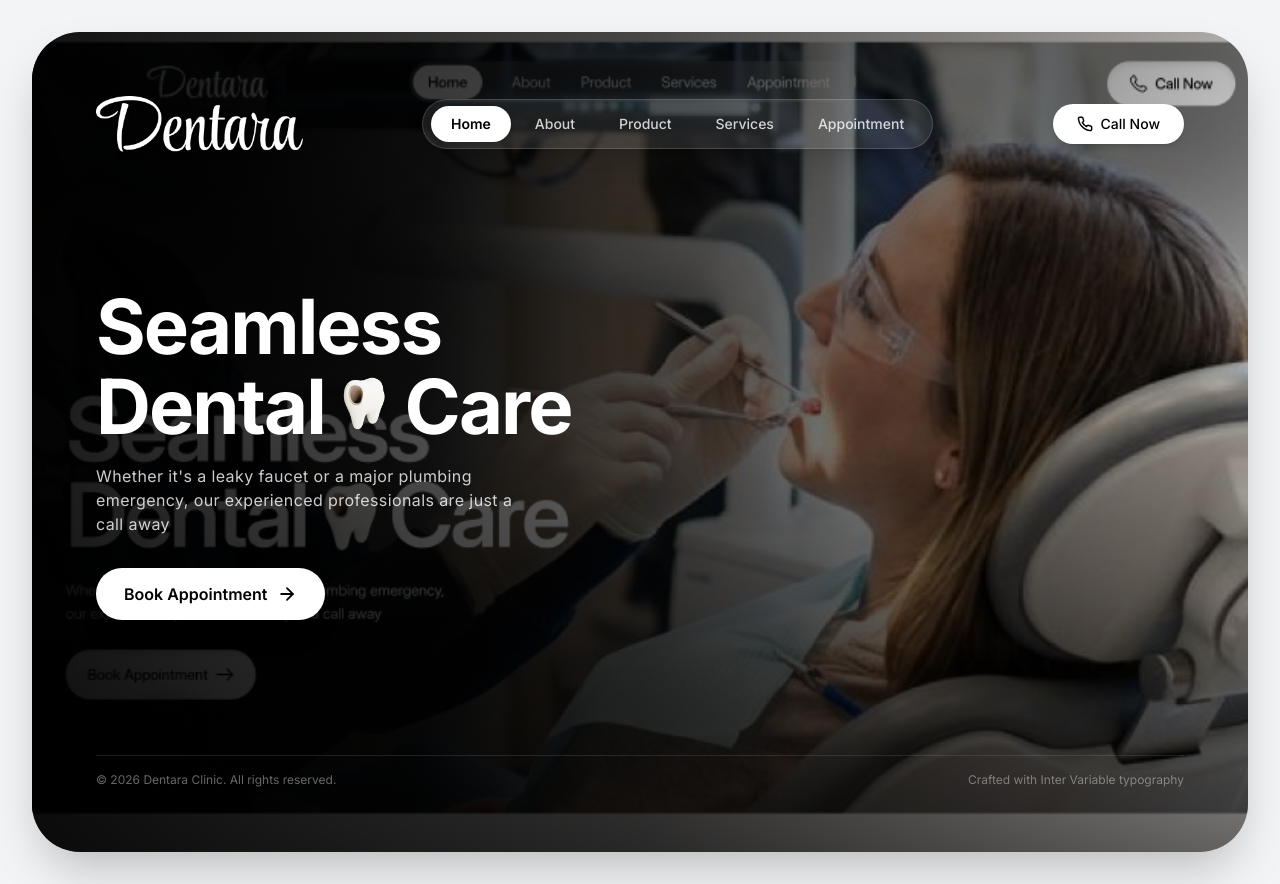
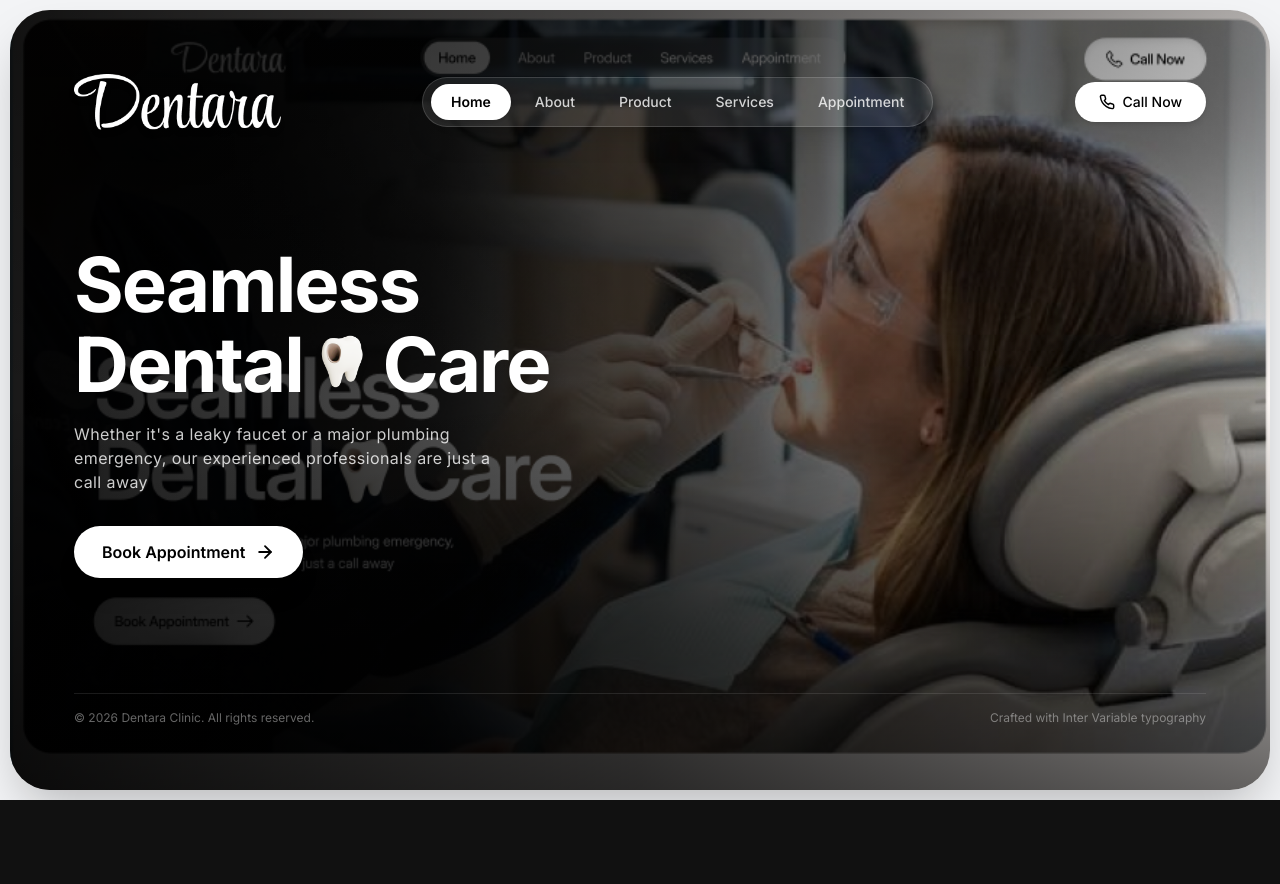
Before and after one commit to Anurag-lakra610/Dentara-, a React (Vite) app: page / in a window 1280 px wide. After the commit the page ends 800 px from the top, so only its background shows below. Built offline with nearby package versions, Linux system fonts and the light colour scheme.

Commit message:
Add src/App.jsx

```diff
--- a/src/App.jsx
+++ b/src/App.jsx
@@ -11,24 +11,25 @@ export default function App() {
   const navItems = ['Home', 'About', 'Product', 'Services', 'Appointment'];
 
   return (
-    <div className="w-full min-h-screen bg-[#f3f4f6] p-3 sm:p-5 md:p-8 flex items-center justify-center font-sans antialiased">
+    /* Outer Screen Container - 10px padding around top, left, right, bottom */
+    <div className="w-full min-h-screen bg-[#f3f4f6] p-[10px] flex items-center justify-center font-sans antialiased">
 
-      {/* Hero Outer Rounded Container - Ditto Copy of Mockup Frame */}
-      <div className="relative w-full max-w-[1380px] min-h-[640px] sm:min-h-[720px] md:min-h-[780px] lg:min-h-[820px] rounded-[32px] sm:rounded-[40px] md:rounded-[48px] overflow-hidden flex flex-col justify-between p-6 sm:p-10 md:p-14 lg:p-16 shadow-2xl">
+      {/* Inner Hero Card - Full Screen Ratio with 10px outer gap */}
+      <div className="relative w-full min-h-[calc(100vh-20px)] rounded-[28px] sm:rounded-[36px] md:rounded-[40px] overflow-hidden flex flex-col justify-between p-6 sm:p-10 md:p-14 lg:p-16 shadow-2xl">
 
-        {/* Background Image - Exact Unflipped Dental Care Photo */}
+        {/* Background Image - Dental Care Photo */}
         <div
           className="absolute inset-0 bg-cover bg-center bg-no-repeat z-0"
           style={{ backgroundImage: `url(${heroBgImg})` }}
         >
-          {/* Subtle dark gradient overlay on left for optimal text contrast */}
+          {/* Subtle dark gradient overlay on left */}
           <div className="absolute inset-0 bg-gradient-to-r from-black/90 via-black/60 to-transparent" />
           <div className="absolute inset-0 bg-gradient-to-t from-black/60 via-transparent to-black/30" />
         </div>
 
-        {/* Top Header Navigation */}
+        {/* Header Navigation */}
         <header className="relative z-20 w-full flex items-center justify-between">
-          {/* Logo - Exact Dentara Script Logo */}
+          {/* Logo */}
           <a href="#" className="flex items-center gap-2 group focus:outline-none">
             <img
               src={logoImg}
@@ -105,9 +106,8 @@ export default function App() {
           </div>
         )}
 
-        {/* Hero Section Content - Ditto Copy of Mockup */}
+        {/* Hero Section Content */}
         <main className="relative z-10 my-auto py-8 sm:py-12 md:py-16 max-w-xl">
-          {/* Main Headline */}
           <h1 className="text-5xl sm:text-6xl md:text-7xl lg:text-[76px] font-bold text-white tracking-tight leading-[1.05]">
             Seamless
             <br />
@@ -127,12 +127,10 @@ export default function App() {
             </span>
           </h1>
 
-          {/* Subtext */}
           <p className="mt-5 mb-8 text-white/80 text-sm sm:text-base font-normal leading-relaxed max-w-md tracking-wide">
             Whether it's a leaky faucet or a major plumbing emergency, our experienced professionals are just a call away
           </p>
 
-          {/* CTA Button */}
           <div>
             <button className="group flex items-center gap-2.5 px-7 py-3.5 rounded-full bg-white text-black font-semibold text-sm sm:text-base hover:bg-neutral-100 active:scale-95 transition-all duration-200 shadow-xl cursor-pointer">
               <span>Book Appointment</span>
```
